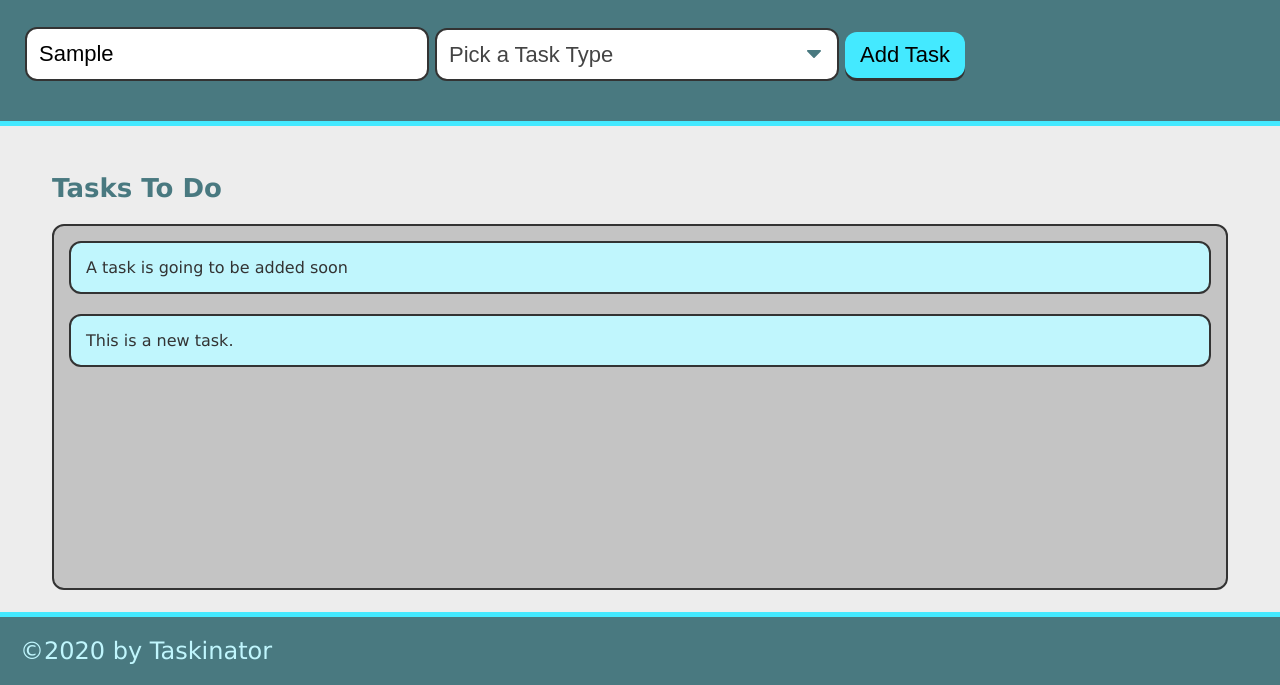
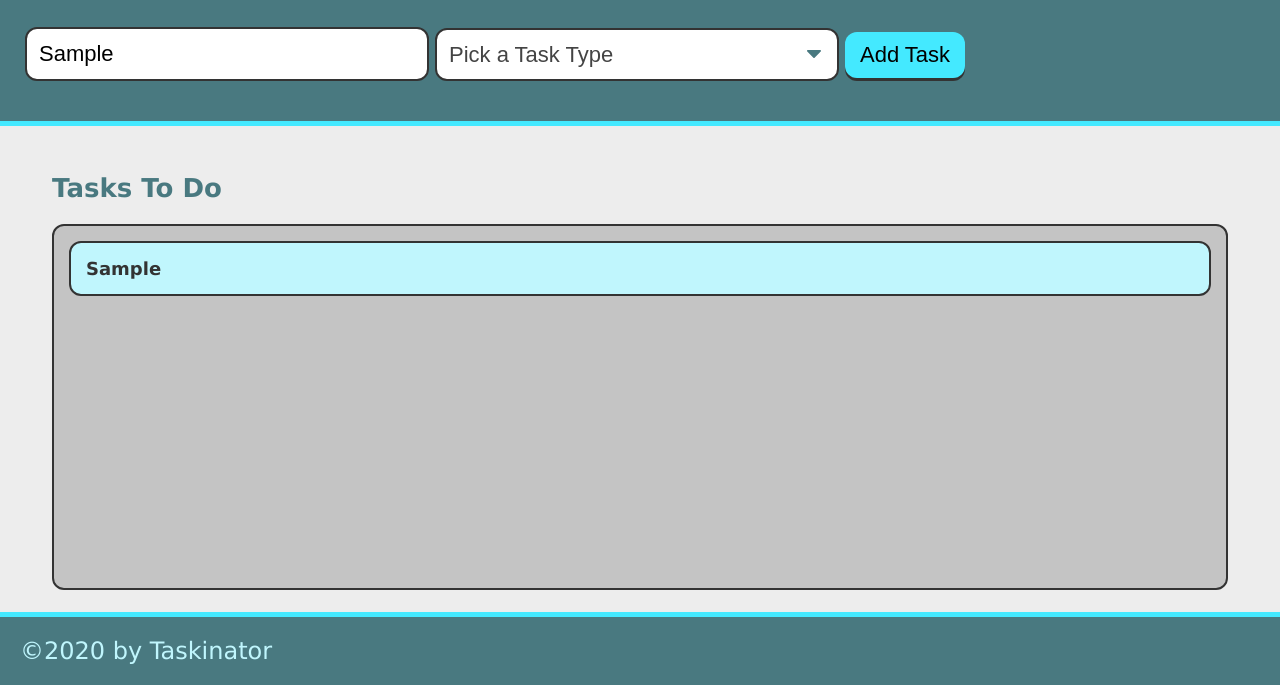
Before and after one commit to LumberJon1/Taskinator, a plain HTML site: page index.html in a window 1280 px wide. Both pictures are taken after typing "Sample" into the empty fields and a click on the button "Add Task". Shown: the part 115-800 px from the top of the page. Drawn offline with Linux system fonts and the light colour scheme.

Commit message:
Removed placeholder li element and added separate items that append to the task list

```diff
--- a/assets/js/script.js
+++ b/assets/js/script.js
@@ -5,9 +5,17 @@ var createTaskHandler = function(event) {
 
     event.preventDefault();
 
+    var taskNameInput = document.querySelector("input[name='task-name']").value;
+    var taskTypeInput = document.querySelector("select[name='task-type']").value;
+
+    //Create list item
     var listItemEl = document.createElement("li");
+
+    var taskInfoEl = document.createElement("div");
+    taskInfoEl.className = "task-info";
+    taskInfoEl.innerHTML = "<h3 class='task-name'>" + taskNameInput + "</h3><span class='task-type'>" + taskTypeInput + "</span>";
     listItemEl.className = "task-item";
-    listItemEl.textContent = "This is a new task.";
+    listItemEl.appendChild(taskInfoEl);
     tasksToDoEl.appendChild(listItemEl);
 }
 
--- a/index.html
+++ b/index.html
@@ -40,7 +40,6 @@
         <section class="task-list-wrapper">
             <h2 class="list-title">Tasks To Do</h2>
             <ul class="task-list" id="tasks-to-do">
-                <li class="task-item">A task is going to be added soon</li>
             </ul>
         </section>
 
```
